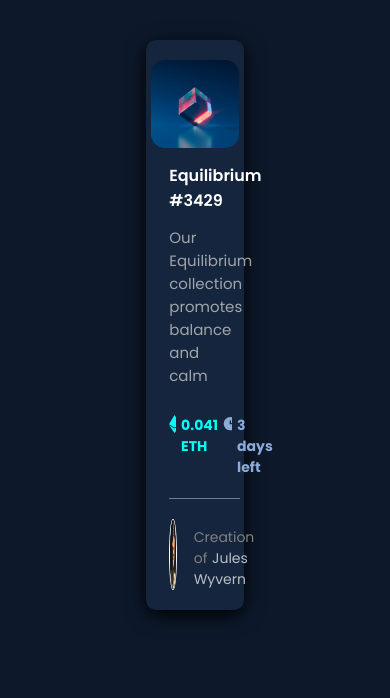
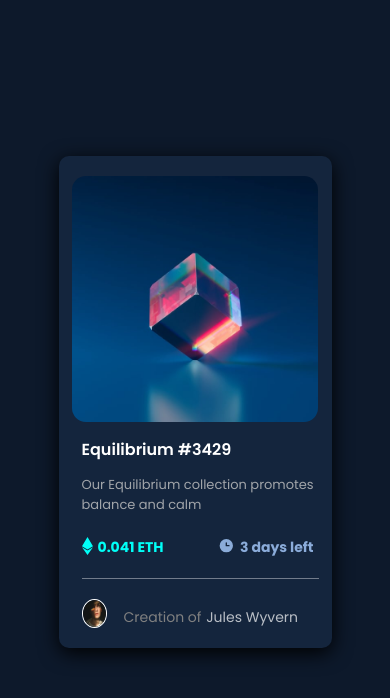
Before and after one commit to AnassElhaoussi/NFT-preview-card-component, a plain HTML site: page index.html in a window 390 px wide. Drawn offline with Linux system fonts and the light colour scheme.

Commit message:
getting stuck with responsive design

```diff
--- a/style.css
+++ b/style.css
@@ -40,6 +40,7 @@ body {
   margin-left: auto;
   width: 90%;
   border-radius: 1.4rem;
+  transition: 0.7s ease;
 }
 
 .main-text {
@@ -130,3 +131,16 @@ span:hover {
   color: rgb(226, 43, 89);
   cursor: pointer;
 }
+
+@media (max-width: 1000px) {
+  .nft-box {
+    width: 70%;
+    margin-top: 40%;
+  }
+
+  .infos {
+    font-size: 1.3rem;
+    width: 95%;
+    margin-bottom: 0.2rem;
+  }
+}
```
